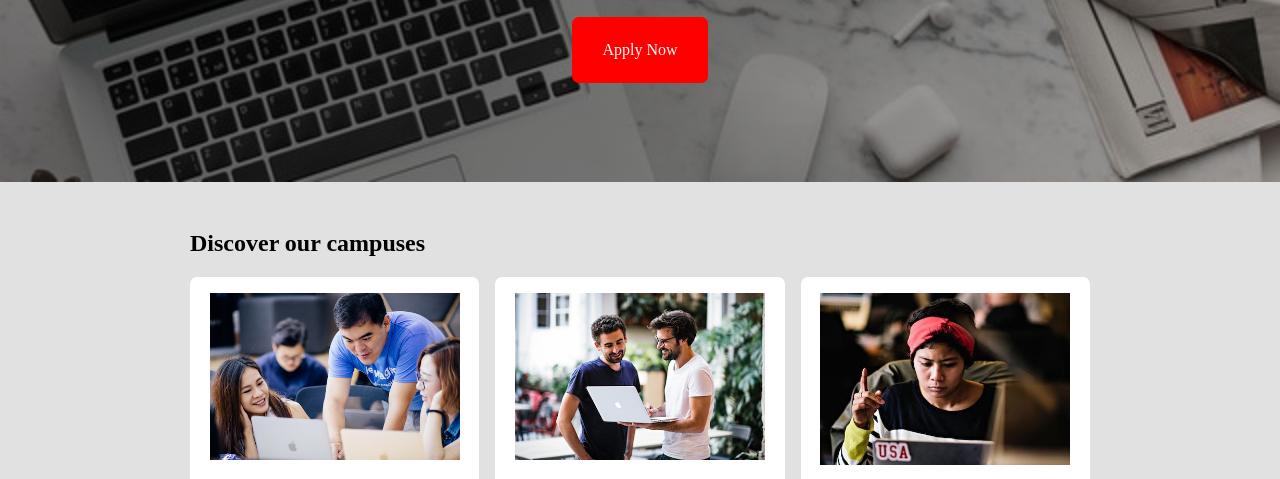
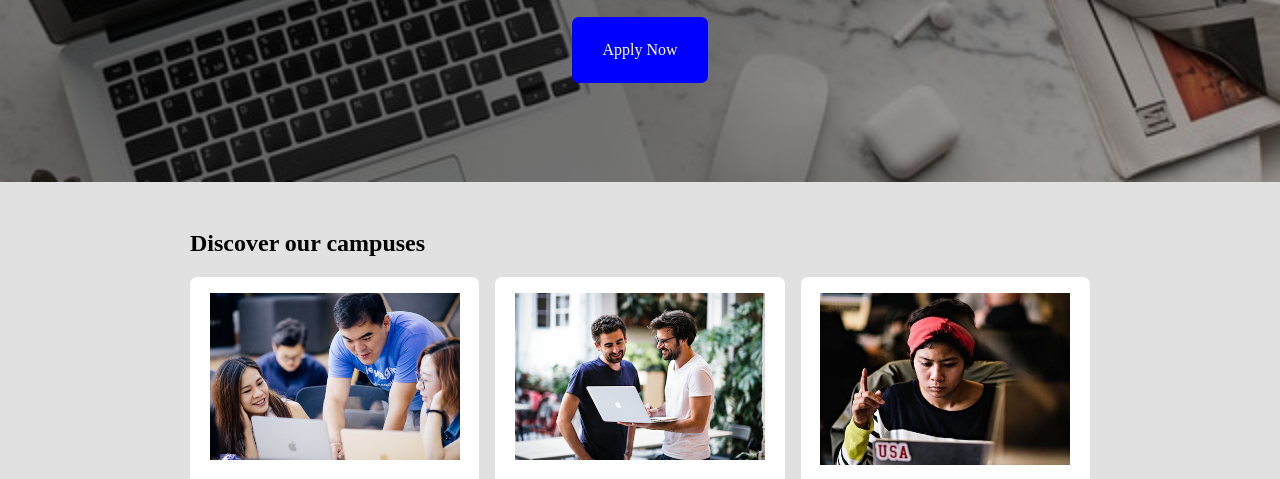
Before and after one commit to SGALT/m2-msc-paris-landing, a plain HTML site: page index.html in a window 1280 px wide. Shown: the part 298-777 px from the top of the page. Drawn offline with Linux system fonts and the light colour scheme.

Commit message:
Add files via upload

```diff
--- a/index.html
+++ b/index.html
@@ -20,7 +20,7 @@
   <div class="banner">
     <h1>Change your life, learn to code</h1>
     <h2>Le Wagon brings technical skills to creative people</h2>
-    <a href="#" class="btn-red">Apply Now</a>
+    <a href="#" class="btn-blue">Apply Now</a>
   </div>
 
   <!-- the cards section -->
--- a/style/style.css
+++ b/style/style.css
@@ -28,10 +28,10 @@ h1 {
   padding: 16px;
 }
 
-.btn-red {
+.btn-blue {
   color: white;
   text-decoration: none;
-  background-color: red;
+  background-color: blue;
   padding: 24px;
   border-radius: 7px;
   display: block;
```
